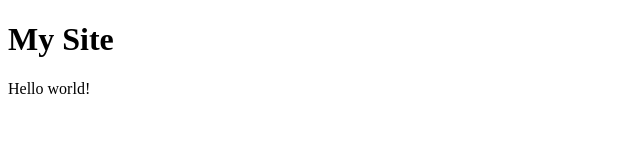
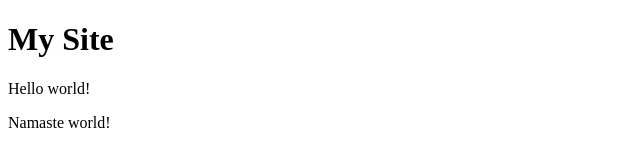
Before and after one commit to somesh-git-dev/vigilant-octo-guacamole, a plain HTML site: page index.html in a window 1280 px wide. Shown: the whole page, without its empty margins (0-640 px from the left). Drawn offline with Linux system fonts and the light colour scheme.

Commit message:
wrtgrybsebsy

```diff
--- a/index.html
+++ b/index.html
@@ -11,6 +11,7 @@
 <body>
     <h1>My Site</h1>
     <p>Hello world!</p>
+    <p>Namaste world!</p>
 </body>
 
 </html>
```
